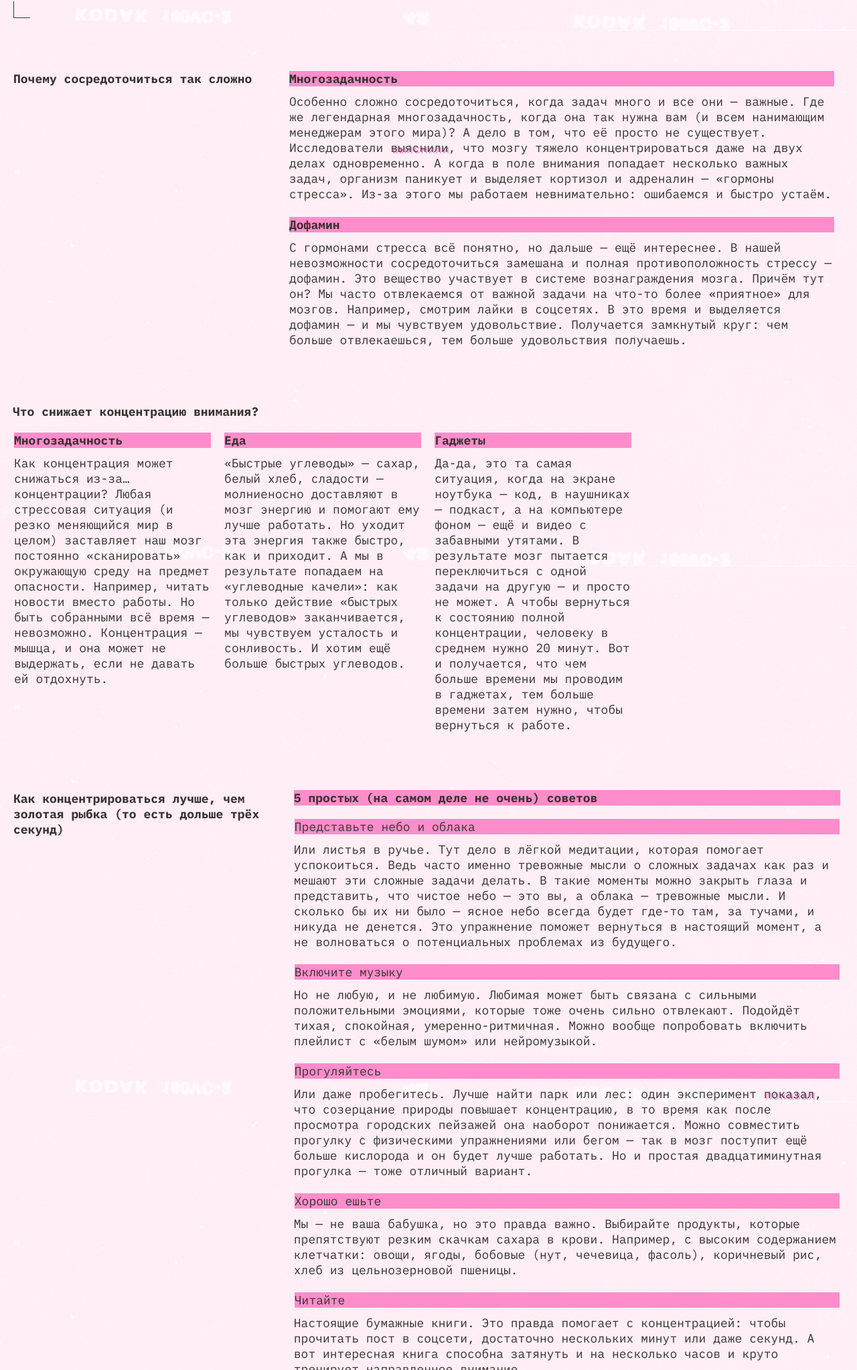
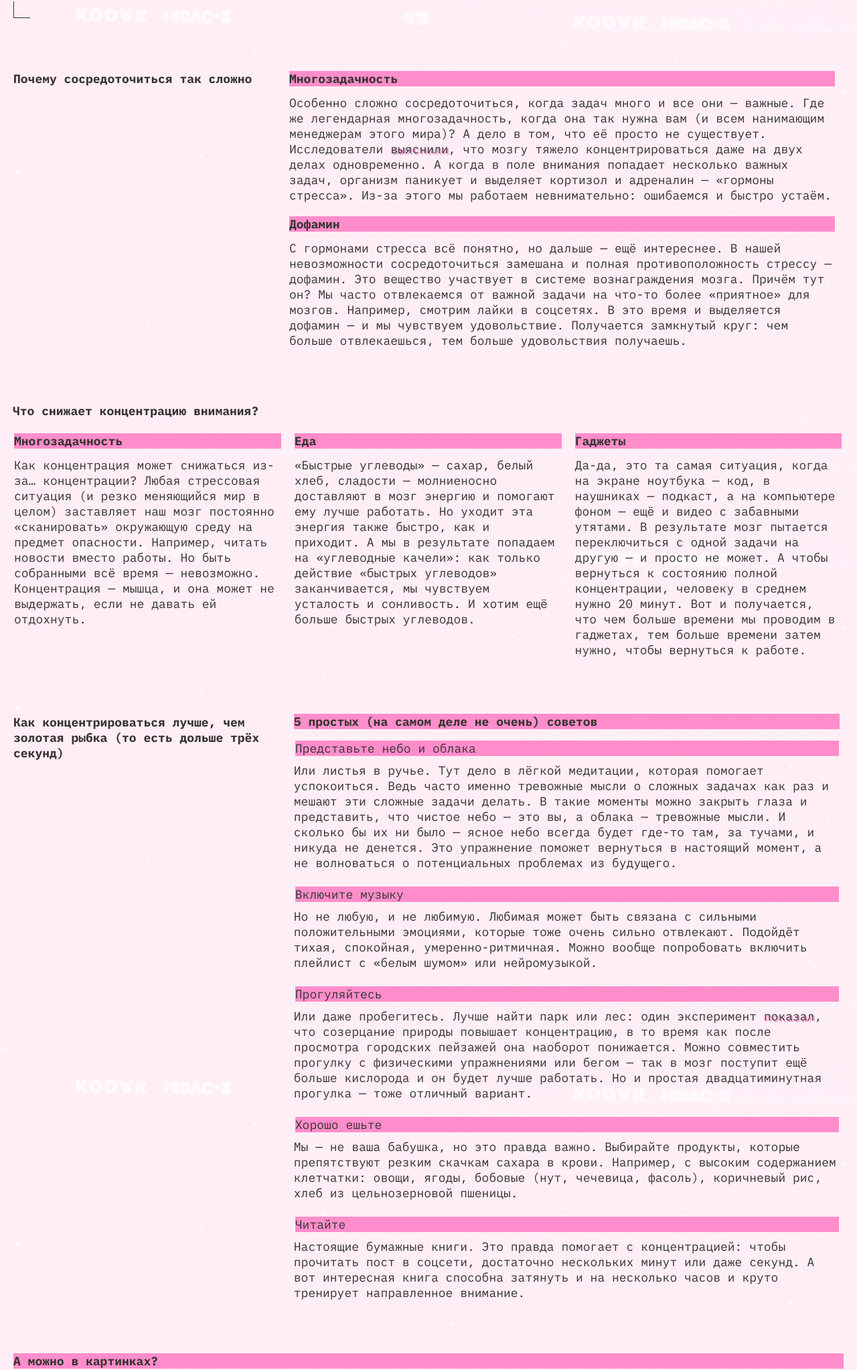
Before and after one commit to Loriveki/slozhno-sosredotochitsya, a plain HTML site: page index.html in a window 1280 px wide. Shown: the part 754-2800 px from the top of the page at 67% size. Drawn offline with Linux system fonts and the light colour scheme.

Commit message:
исправления верстки

```diff
--- a/index.html
+++ b/index.html
@@ -61,11 +61,10 @@
         <h2 class="section-title section-title--focus">
           Почему сосредоточиться так сложно
         </h2>
-        <div class="section__content--focus">
-          <article class="section__article--focus">
-            <h3 class="section__subtitle section__subtitle--focus title-decor">
-              Многозадачность
-            </h3>
+        <ul class="section__content section__content--focus">
+          <li class="section__card">
+            <article>
+              <h3 class="section__subtitle title-decor">Многозадачность</h3>
               <p class="section__text">
                 Особенно сложно сосредоточиться, когда задач много и все они —
                 важные. Где же легендарная многозадачность, когда она так нужна
@@ -83,32 +82,31 @@
                 ошибаемся и быстро устаём.
               </p>
             </article>
-
-          <article class="section__article--focus">
-            <h3 class="section__subtitle section__subtitle--focus title-decor">
-              Дофамин
-            </h3>
+          </li>
+          <li class="section__card">
+            <article>
+              <h3 class="section__subtitle title-decor">Дофамин</h3>
               <p class="section__text">
                 С гормонами стресса всё понятно, но дальше — ещё интереснее. В
                 нашей невозможности сосредоточиться замешана и полная
                 противоположность стрессу — дофамин. Это вещество участвует в
-              системе вознаграждения мозга. Причём тут он? Мы часто отвлекаемся
-              от важной задачи на что-то более «приятное» для мозгов. Например,
-              смотрим лайки в соцсетях. В это время и выделяется дофамин — и мы
-              чувствуем удовольствие. Получается замкнутый круг: чем больше
-              отвлекаешься, тем больше удовольствия получаешь.
+                системе вознаграждения мозга. Причём тут он? Мы часто
+                отвлекаемся от важной задачи на что-то более «приятное» для
+                мозгов. Например, смотрим лайки в соцсетях. В это время и
+                выделяется дофамин — и мы чувствуем удовольствие. Получается
+                замкнутый круг: чем больше отвлекаешься, тем больше удовольствия
+                получаешь.
               </p>
             </article>
-        </div>
+          </li>
+        </ul>
       </section>
       <section class="section section--distractions">
         <h2 class="section-title section-title--distractions">
           Что снижает концентрацию внимания?
         </h2>
         <div class="section__content section__content--distractions">
-          <article
-            class="section__item section__item--distractions section__item--multitasking"
-          >
+          <article class="section__item">
             <h3
               class="section__subtitle section__subtitle--distractions title-decor"
             >
@@ -124,9 +122,7 @@
             </p>
           </article>
 
-          <article
-            class="section__item section__item--distractions section__item--food"
-          >
+          <article class="section__item">
             <h3
               class="section__subtitle section__subtitle--distractions title-decor"
             >
@@ -142,9 +138,7 @@
             </p>
           </article>
 
-          <article
-            class="section__item section__item--distractions section__item--gadgets"
-          >
+          <article class="section__item">
             <h3
               class="section__subtitle section__subtitle--distractions title-decor"
             >
@@ -167,111 +161,90 @@
           Как концентрироваться лучше, чем золотая рыбка (то есть дольше трёх
           секунд)
         </h2>
-        <div class="section__content section__content--tips">
-          <h3 class="section__subtitle section__subtitle--tips title-decor">
+        <ul class="section__content section__content--tips">
+          <li>
+            <h3 class="section__subtitle title-decor">
               5 простых (на самом деле не очень) советов
             </h3>
-          <ul>
-            <li class="section__tip-item">
+          </li>
+          <li class="section__card">
             <article>
-                <h4
-                  class="section__tip-title section__tip-title--tips title-decor"
-                >
+              <h4 class="section__tip-title title-decor">
                 Представьте небо и облака
               </h4>
               <p class="section__text">
                 Или листья в ручье. Тут дело в лёгкой медитации, которая
                 помогает успокоиться. Ведь часто именно тревожные мысли о
                 сложных задачах как раз и мешают эти сложные задачи делать. В
-                  такие моменты можно закрыть глаза и представить, что чистое
-                  небо — это вы, а облака — тревожные мысли. И сколько бы их ни
-                  было — ясное небо всегда будет где-то там, за тучами, и никуда
-                  не денется. Это упражнение поможет вернуться в настоящий
-                  момент, а не волноваться о потенциальных проблемах из
-                  будущего.
+                такие моменты можно закрыть глаза и представить, что чистое небо
+                — это вы, а облака — тревожные мысли. И сколько бы их ни было —
+                ясное небо всегда будет где-то там, за тучами, и никуда не
+                денется. Это упражнение поможет вернуться в настоящий момент, а
+                не волноваться о потенциальных проблемах из будущего.
               </p>
             </article>
           </li>
-            <li class="section__tip-item">
+          <li class="section__card">
             <article>
-                <h4
-                  class="section__tip-title section__tip-title--tips title-decor"
-                >
-                  Включите музыку
-                </h4>
+              <h4 class="section__tip-title title-decor">Включите музыку</h4>
               <p class="section__text">
-                  Но не любую, и не любимую. Любимая может быть связана с
-                  сильными положительными эмоциями, которые тоже очень сильно
-                  отвлекают. Подойдёт тихая, спокойная, умеренно-ритмичная.
-                  Можно вообще попробовать включить плейлист с «белым шумом» или
-                  нейромузыкой.
+                Но не любую, и не любимую. Любимая может быть связана с сильными
+                положительными эмоциями, которые тоже очень сильно отвлекают.
+                Подойдёт тихая, спокойная, умеренно-ритмичная. Можно вообще
+                попробовать включить плейлист с «белым шумом» или нейромузыкой.
               </p>
             </article>
           </li>
-            <li class="section__tip-item">
+          <li class="section__card">
             <article>
-                <h4
-                  class="section__tip-title section__tip-title--tips title-decor"
-                >
-                  Прогуляйтесь
-                </h4>
+              <h4 class="section__tip-title title-decor">Прогуляйтесь</h4>
               <p class="section__text">
-                  Или даже пробегитесь. Лучше найти парк или лес: один
-                  эксперимент
+                Или даже пробегитесь. Лучше найти парк или лес: один эксперимент
                 <a
                   class="text-link"
                   href="https://www.sciencedirect.com/science/article/abs/pii/S0272494415000328"
                   target="_blank"
                   >показал</a
-                  >, что созерцание природы повышает концентрацию, в то время
-                  как после просмотра городских пейзажей она наоборот
-                  понижается. Можно совместить прогулку с физическими
-                  упражнениями или бегом — так в мозг поступит ещё больше
-                  кислорода и он будет лучше работать. Но и простая
-                  двадцатиминутная прогулка — тоже отличный вариант.
+                >, что созерцание природы повышает концентрацию, в то время как
+                после просмотра городских пейзажей она наоборот понижается.
+                Можно совместить прогулку с физическими упражнениями или бегом —
+                так в мозг поступит ещё больше кислорода и он будет лучше
+                работать. Но и простая двадцатиминутная прогулка — тоже отличный
+                вариант.
               </p>
             </article>
           </li>
-            <li class="section__tip-item">
+          <li class="section__card">
             <article>
-                <h4
-                  class="section__tip-title section__tip-title--tips title-decor"
-                >
-                  Хорошо ешьте
-                </h4>
+              <h4 class="section__tip-title title-decor">Хорошо ешьте</h4>
               <p class="section__text">
                 Мы — не ваша бабушка, но это правда важно. Выбирайте продукты,
-                  которые препятствуют резким скачкам сахара в крови. Например,
-                  с высоким содержанием клетчатки: овощи, ягоды, бобовые (нут,
+                которые препятствуют резким скачкам сахара в крови. Например, с
+                высоким содержанием клетчатки: овощи, ягоды, бобовые (нут,
                 чечевица, фасоль), коричневый рис, хлеб из цельнозерновой
                 пшеницы.
               </p>
             </article>
           </li>
-            <li class="section__tip-item">
+          <li class="section__card">
             <article>
-                <h4
-                  class="section__tip-title section__tip-title--tips title-decor"
-                >
-                  Читайте
-                </h4>
+              <h4 class="section__tip-title title-decor">Читайте</h4>
               <p class="section__text">
                 Настоящие бумажные книги. Это правда помогает с концентрацией:
-                  чтобы прочитать пост в соцсети, достаточно нескольких минут
-                  или даже секунд. А вот интересная книга способна затянуть и на
+                чтобы прочитать пост в соцсети, достаточно нескольких минут или
+                даже секунд. А вот интересная книга способна затянуть и на
                 несколько часов и круто тренирует направленное внимание.
               </p>
             </article>
           </li>
         </ul>
-        </div>
       </section>
       <section class="section section--images">
         <h3 class="section__subtitle section__subtitle--images title-decor">
           А можно в картинках?
         </h3>
 
-        <div class="section__images section__images--images">
+        <div class="section__images">
           <img
             src="./images/sunset.png"
             alt="Закат над морем с летящими птицами и фиолетовыми облаками."
--- a/styles/style.css
+++ b/styles/style.css
@@ -237,7 +237,7 @@ main {
   grid-template-rows: repeat(4, auto);
   inline-size: 100%;
   padding: 60px 10px;
-  gap: 80px;
+  gap: 78px;
 }
 
 .section--focus {
@@ -264,11 +264,11 @@ main {
   grid-row: span 2;
 }
 
-.section__article--focus {
-  margin-block-end: 23px;
+.section__card {
+  margin-block-end: 20px;
 }
 
-.section__article--focus:last-child {
+.section__card:last-child {
   margin-block-end: 0;
 }
 
@@ -278,11 +278,8 @@ main {
   font-size: 18px;
   line-height: 23px;
   color: var(--primary-heading-color, #000028);
-}
-
-.section__subtitle--focus {
-  margin-block-end: 11px;
-  margin-inline-end: 5px;
+  margin-block-end: 13px;
+  margin-inline-end: 4px;
 }
 
 .section__text {
@@ -291,6 +288,11 @@ main {
   font-size: 18px;
   line-height: 23px;
   color: var(--color-text-secondary, #f1b2ce);
+  margin-bottom: 15px;
+}
+
+.section__text:last-child {
+  margin-bottom: 0;
 }
 
 .text-link {
@@ -321,7 +323,7 @@ main {
   display: grid;
   grid-template-columns: repeat(3, 33%);
   grid-template-rows: auto auto;
-  row-gap: 20px;
+  row-gap: 22px;
 }
 
 .section-title--distractions {
@@ -334,18 +336,18 @@ main {
   grid-column: 1 / -1;
   grid-row: 2;
   display: grid;
-  grid-template-columns: repeat(auto-fill, minmax(300px, 1fr));
+  grid-template-columns: repeat(3, 1fr);
   gap: 9px;
 }
 
-.section__item--distractions {
+.section__item {
   display: flex;
   flex-direction: column;
   padding-inline-start: 11px;
 }
 
 .section__subtitle--distractions {
-  margin-block-end: 11px;
+  margin-inline-end: 0;
 }
 
 .section--tips {
@@ -368,19 +370,7 @@ main {
   grid-row: 1;
   display: flex;
   flex-direction: column;
-  gap: 14px;
-}
-
-.section__subtitle--tips {
-  margin: 6px 3px 6px 0;
-}
-
-.section__tip-item {
-  margin-block-end: 22px;
-}
-
-.section__tip-item:last-child {
-  margin-block-end: 0;
+  padding-top: 6px;
 }
 
 .section__tip-title {
@@ -389,7 +379,7 @@ main {
   font-size: 18px;
   line-height: 23px;
   color: var(--primary-heading-color, #000028);
-  margin: 0px 4px 11px 1px;
+  margin: 4px 5px 10px 2px;
 }
 
 .section--images {
@@ -452,27 +442,22 @@ main {
     padding: 1px 9px;
   }
 
-  .section__article--focus {
-    margin-block-end: 24px;
-  }
-
-  .section__subtitle--focus {
-    margin-block-end: 11px;
-    margin-inline-end: 0px;
+  .section__subtitle {
+    margin-inline-end: 0;
   }
 
   .section-title--distractions {
-    padding: 5px 9px 0;
+    padding: 6px 9px 0;
   }
 
   .section__content--distractions {
     display: flex;
     flex-direction: column;
-    gap: 22px;
+    gap: 19px;
   }
 
-  .section__item--distractions {
-    padding-inline-start: 10px;
+  .section__item {
+    margin-inline-end: 0;
   }
 
   .section__subtitle--distractions {
@@ -489,26 +474,22 @@ main {
   }
 
   .section__content--tips {
-    gap: 15px;
-  }
-
-  .section__subtitle--tips {
-    margin: 3px 0px 5px;
-  }
-
-  .section__tip-item {
-    margin-block-end: 23px;
+    padding-top: 3px;
   }
 
   .section__tip-title {
-    margin: 0 0 11px;
+    margin: 7px 0 8px;
+  }
+
+  .section__subtitle--images {
+    margin: 3px 10px 0 10px;
   }
 }
 
 @media (max-width: 767px) {
   main {
     padding: 41px 0px;
-    gap: 53px;
+    gap: 51px;
   }
 
   .section {
@@ -528,13 +509,8 @@ main {
     padding: 0 10px;
   }
 
-  .section__article--focus {
-    margin-block-end: 26px;
-  }
-
-  .section__subtitle--focus {
-    margin-block-end: 11px;
-    margin-inline-end: 1px;
+  .section__card {
+    margin-block-end: 24px;
   }
 
   .section-title--distractions {
@@ -547,12 +523,13 @@ main {
     gap: 24px;
   }
 
-  .section__item--distractions {
+  .section__item {
     padding: 0 10px;
   }
 
   .section__subtitle--distractions {
     margin-block-end: 11px;
+    margin-inline-end: 0;
   }
 
   .section--tips {
@@ -560,31 +537,23 @@ main {
   }
 
   .section-title--tips {
-    padding: 3px 10px;
+    padding: 5px 10px;
   }
 
   .section__content--tips {
-    padding: 0 10px;
-  }
-
-  .section__subtitle--tips {
-    margin: 8px 1px 6px 0px;
-  }
-
-  .section__tip-item {
-    margin-block-end: 24px;
+    padding: 7px 10px 0;
   }
 
   .section__tip-title {
-    margin: 0px 1px 11px 1px;
+    margin: 4px 1px 9px 1px;
   }
 
   .section--images {
-    gap: 11px;
+    gap: 10px;
   }
 
   .section__subtitle--images {
-    margin: 0px 10px;
+    margin: 0 10px;
   }
 
   .section__images {
```
Also changed, not shown: 2 other files. Lines whose indentation alone changed are shown as unchanged.
